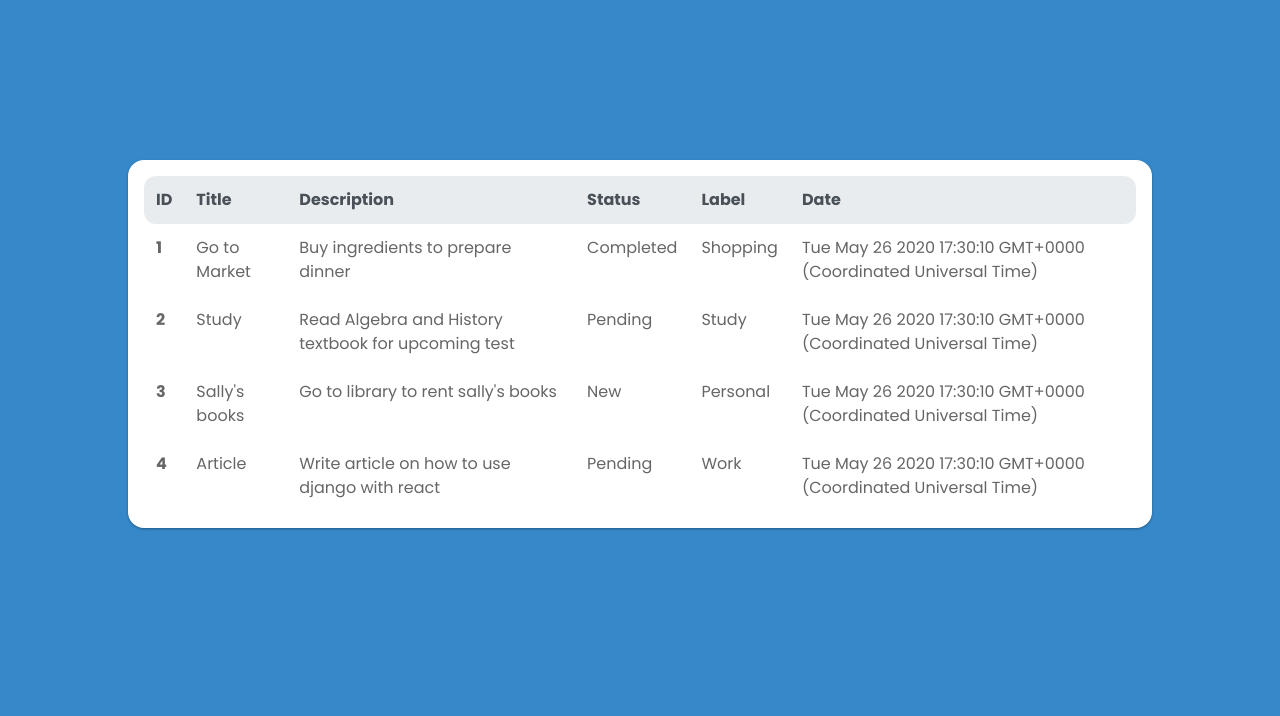
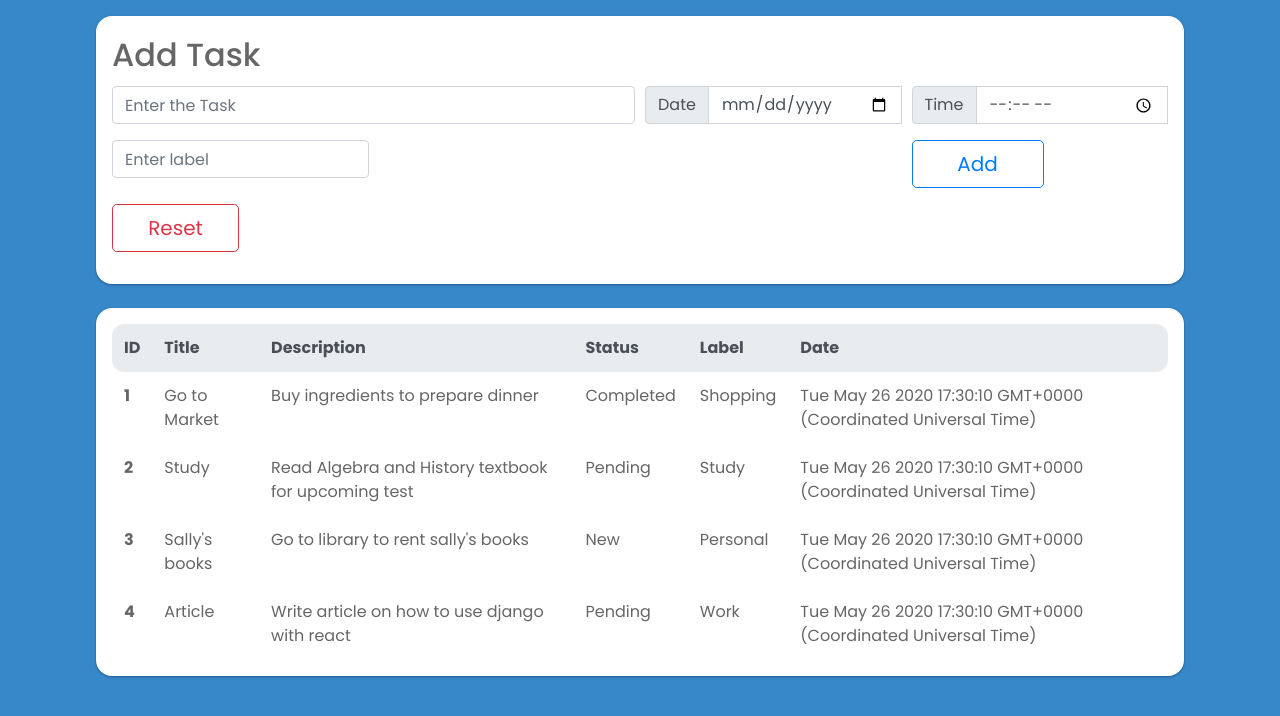
Before and after one commit to Umanggpt3/Todo-List, a React (Create React App) app in the folder todo-list/: page / in a window 1280 px wide. Shown: the top 716 px of the page. Built offline with nearby package versions, Linux system fonts and the light colour scheme.

Commit message:
Add New Task UI Added

```diff
--- a/todo-list/public/index.html
+++ b/todo-list/public/index.html
@@ -40,5 +40,25 @@
       To begin the development, run `npm start` or `yarn start`.
       To create a production bundle, use `npm run build` or `yarn build`.
     -->
+    <script>
+      // Example starter JavaScript for disabling form submissions if there are invalid fields
+      (function() {
+      'use strict';
+      window.addEventListener('load', function() {
+          // Fetch all the forms we want to apply custom Bootstrap validation styles to
+          let forms = document.getElementsByClassName('needs-validation');
+          // Loop over them and prevent submission
+          var validation = Array.prototype.filter.call(forms, function(form) {
+          form.addEventListener('submit', function(event) {
+              if (form.checkValidity() === false) {
+              event.preventDefault();
+              event.stopPropagation();
+              }
+              form.classList.add('was-validated');
+          }, false);
+          });
+      }, false);
+      })();
+      </script>
   </body>
 </html>
--- /dev/null
+++ b/todo-list/src/Components/AddTask/AddTask.css
@@ -0,0 +1,27 @@
+.add-task {
+    position: relative;
+    margin: auto;
+    margin-top: 2vh;
+    padding: 1rem;
+    height: 90%;
+    width: 85%;
+    background-color: white;
+    border-radius: 1rem;
+    box-shadow: 0 1px 3px rgba(0,0,0,0.12), 0 1px 2px rgba(0,0,0,0.24);
+    transition: all 0.3s cubic-bezier(.25,.8,.25,1);
+    color: #666666 !important;
+}
+
+.add-task:hover {
+    box-shadow: 0 14px 28px rgba(0,0,0,0.25), 0 10px 10px rgba(0,0,0,0.22);
+}
+
+#add-btn {
+    padding-left: 2.8rem !important;
+    padding-right: 2.8rem !important;
+}
+
+#reset-btn {
+    padding-left: 2.2rem !important;
+    padding-right: 2.2rem !important;
+}
--- /dev/null
+++ b/todo-list/src/Components/AddTask/AddTask.js
@@ -0,0 +1,58 @@
+import React from 'react';
+import './AddTask.css';
+
+const addtask = (props) => {
+    return (
+        <div class="add-task">
+            <h2 class="py-1">Add Task</h2>
+            <form class="needs-validation" noValidate>
+                <div class="form-row">
+                    <div class="col-md-6 mb-3">
+                    <input type="text" class="form-control" id="validationCustom01" placeholder="Enter the Task" required />
+                    <div class="valid-feedback">
+                        Looks good!
+                    </div>
+                    </div>
+                    <div class="col-md-3 mb-3">
+                    <div class="input-group">
+                        <div class="input-group-prepend">
+                        <span class="input-group-text" id="inputGroupPrepend">Date</span>
+                        </div>
+                        <input type="date" class="form-control" id="validationCustomUsername" aria-describedby="inputGroupPrepend" required />
+                        <div class="invalid-feedback">
+                            Please choose a deadline.
+                        </div>
+                    </div>
+                    </div>
+                    <div class="col-md-3 mb-3">
+                    <div class="input-group">
+                        <div class="input-group-prepend">
+                        <span class="input-group-text" id="inputGroupPrepend">Time</span>
+                        </div>
+                        <input type="time" class="form-control" id="validationCustomUsername" aria-describedby="inputGroupPrepend" required />
+                        <div class="invalid-feedback">
+                            Please choose a reminder time.
+                        </div>
+                    </div>
+                    </div>
+                </div>
+                <div class="form-row">
+                    <div class="col-md-3 mb-3">
+                    <input type="text" placeholder="Enter label" class="form-control" id="validationCustom05" required />
+                    <div class="invalid-feedback">
+                        Please provide a valid label.
+                    </div>
+                    </div>
+                    <div class="offset-md-6 col-md-1.5 mb-3">
+                        <button class="btn btn-outline-primary btn-lg" type="submit" id="add-btn">Add</button>
+                    </div>
+                    <div class="col-md-1.5 mb-3">
+                        <button class="btn btn-outline-danger btn-lg" type="reset" id="reset-btn">Reset</button>
+                    </div>
+                </div>
+            </form>
+        </div>
+    )
+};
+
+export default addtask;
--- a/todo-list/src/Components/Todo/Todo.css
+++ b/todo-list/src/Components/Todo/Todo.css
@@ -1,9 +1,10 @@
 .todo-table {
+    position: relative;
     margin: auto;
-    margin-top: 20vh;
+    margin-top: 3vh;
     padding: 1rem;
     height: 90%;
-    width: 80%;
+    width: 85%;
     background-color: white;
     border-radius: 1rem;
     box-shadow: 0 1px 3px rgba(0,0,0,0.12), 0 1px 2px rgba(0,0,0,0.24);
@@ -22,3 +23,42 @@
 .todo-table:hover {
     box-shadow: 0 14px 28px rgba(0,0,0,0.25), 0 10px 10px rgba(0,0,0,0.22);
 }
+
+/* .table-responsive-stack tr {
+    display: -webkit-box;
+    display: -ms-flexbox;
+    display: block;
+    -webkit-box-orient: horizontal;
+    -webkit-box-direction: normal;
+    -ms-flex-direction: row;
+    flex-direction: row;
+}
+
+
+.table-responsive-stack td,
+.table-responsive-stack th {
+    display: block;
+    //flex-grow | flex-shrink | flex-basis
+    -ms-flex: 1 1 auto;
+    flex: 1 1 auto;
+}
+
+.table-responsive-stack .table-responsive-stack-thead {
+    font-weight: bold;
+} */
+
+@media screen and (max-width: 768px) {
+    /* .table-responsive-stack tr {
+        -webkit-box-orient: vertical;
+        -webkit-box-direction: normal;
+            -ms-flex-direction: column;
+                flex-direction: column;
+        border-bottom: 3px solid #ccc;
+        display:block;
+    }
+
+    .table-responsive-stack td {
+        float: left\9;
+        width:100%;
+    } */
+}
--- a/todo-list/src/Components/Todo/Todo.js
+++ b/todo-list/src/Components/Todo/Todo.js
@@ -1,5 +1,6 @@
 import React, { Component } from 'react';
 import Task from '../Task/Task';
+import AddTask from '../AddTask/AddTask';
 import 'bootstrap/dist/css/bootstrap.min.css';
 import './Todo.css'
 
@@ -41,7 +42,9 @@ let todoItems = [
 class Todo extends Component {
   render() {
     return (
-      <table class="table table-borderless table-responsive todo-table">
+      <div>
+        <AddTask />
+        <table class="table table-borderless table-responsive todo-table table-responsive-stack">
           <thead class="thead-light">
             <tr>
               <th scope="col">ID</th>
@@ -65,6 +68,7 @@ class Todo extends Component {
           })}
           </tbody>
         </table>
+      </div>
     )
   }
 }
```
Lines whose indentation alone changed are shown as unchanged.
